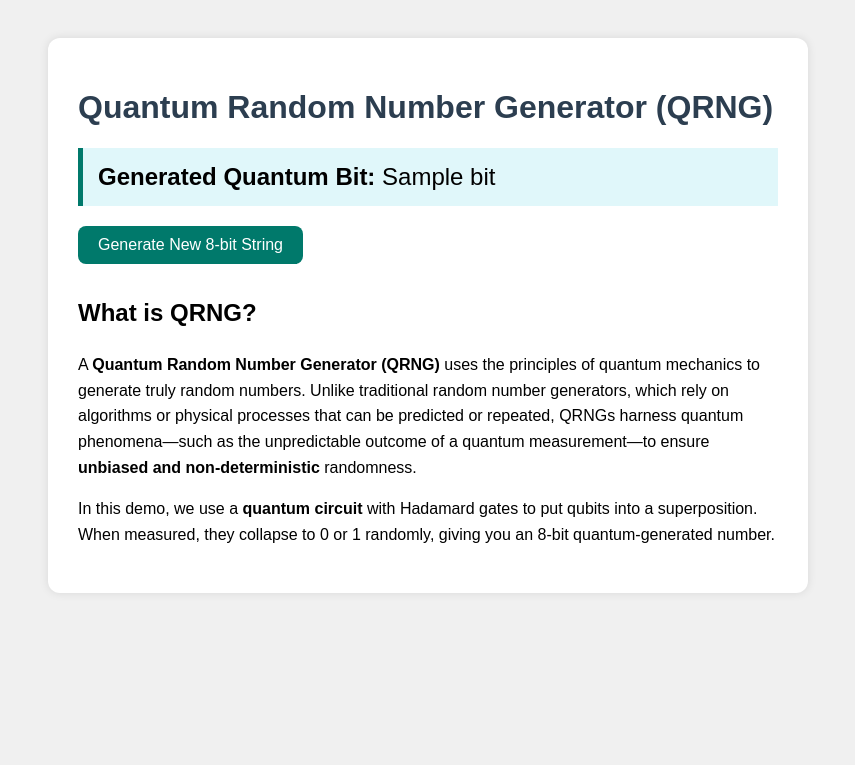
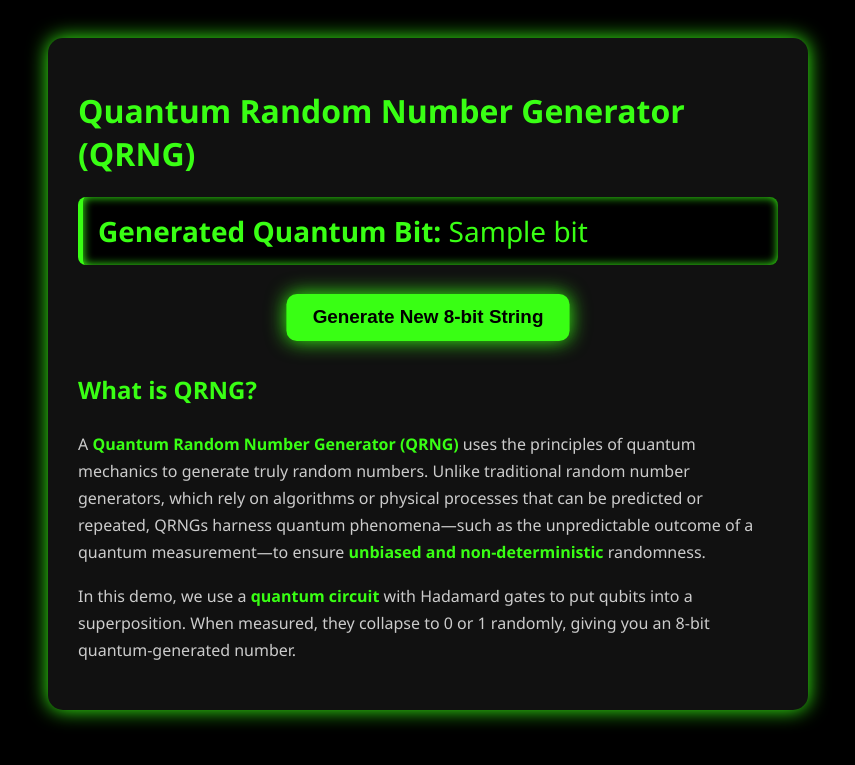
Before and after one commit to BharathB777/qrng-web-app, a Flask app: template templates/index.html in a window 1280 px wide. Shown: the top 765 px of the page, without its empty margins (212-1067 px from the left). Run offline with Flask 3, Linux system fonts and the light colour scheme; the template is opened without the code that fills it: most values are stand-ins (such as "Sample title", 1, 10 or a date in 2020); parts of the project's set-up code (start-up, migrations or seed data) failed here and were passed over.

Commit message:
Initial QRNG web app with neon UI & quantum backend

```diff
--- a/templates/index.html
+++ b/templates/index.html
@@ -4,43 +4,68 @@
     <title>Quantum Random Number Generator</title>
     <style>
         body {
-            font-family: Arial, sans-serif;
-            background: #f0f0f0;
+            font-family: 'Segoe UI', sans-serif;
+            background: #000; /* Black background */
+            color: #39ff14; /* Neon green text */
             padding: 30px;
         }
+
         .container {
             max-width: 700px;
             margin: auto;
-            background: white;
+            background: #111; /* Darker black container */
             padding: 30px;
-            border-radius: 12px;
-            box-shadow: 0 0 10px rgba(0,0,0,0.1);
+            border-radius: 15px;
+            box-shadow: 0 0 20px #39ff14;
         }
-        h1 {
-            color: #2c3e50;
+
+        h1, h2 {
+            color: #39ff14;
         }
+
         .bit-box {
-            font-size: 24px;
-            background: #e0f7fa;
+            font-size: 28px;
+            background: #000;
             padding: 15px;
             margin: 20px 0;
-            border-left: 5px solid #00796b;
+            border-left: 5px solid #39ff14;
+            box-shadow: inset 0 0 10px #39ff14;
+            border-radius: 8px;
+            color: #39ff14;
         }
+
+        button {
+            padding: 12px 25px;
+            font-size: 18px;
+            font-weight: bold;
+            background-color: #39ff14;
+            color: black;
+            border: none;
+            border-radius: 10px;
+            cursor: pointer;
+            animation: pulse 1.5s infinite;
+            box-shadow: 0 0 10px #39ff14;
+        }
+
+        button:hover {
+            background-color: #2fff00;
+            box-shadow: 0 0 20px #39ff14;
+        }
+
+        @keyframes pulse {
+            0% { transform: scale(1); box-shadow: 0 0 10px #39ff14; }
+            50% { transform: scale(1.05); box-shadow: 0 0 20px #39ff14; }
+            100% { transform: scale(1); box-shadow: 0 0 10px #39ff14; }
+        }
+
         .explanation {
             margin-top: 30px;
-            line-height: 1.6;
+            line-height: 1.7;
+            color: #ccc;
         }
-        button {
-            padding: 10px 20px;
-            font-size: 16px;
-            background-color: #00796b;
-            color: white;
-            border: none;
-            border-radius: 8px;
-            cursor: pointer;
-        }
-        button:hover {
-            background-color: #004d40;
+
+        strong {
+            color: #39ff14;
         }
     </style>
 </head>
@@ -52,9 +77,12 @@
             <strong>Generated Quantum Bit:</strong> {{ bit }}
         </div>
 
-        <form method="POST">
-            <button type="submit">Generate New 8-bit String</button>
-        </form>
+       <div style="text-align: center; margin: 30px 0;">
+    <form method="POST">
+        <button type="submit">Generate New 8-bit String</button>
+    </form>
+</div>
+
 
         <div class="explanation">
             <h2>What is QRNG?</h2>
```
Also changed, not shown: qrng.py (+10 -10 lines).
